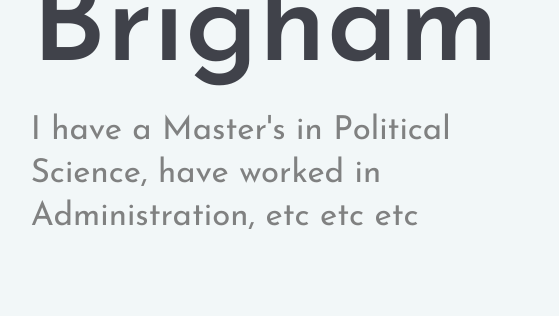
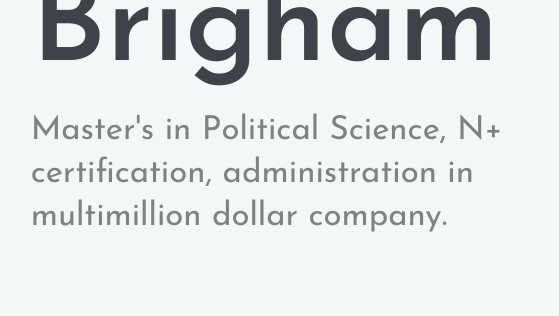
Before and after one commit to davidbrigham/davidbrigham.github.io, a plain HTML site: page index.html in a window 1280 px wide. Shown: the part 200-516 px from the top of the page, 91-650 px from the left. Drawn offline with Linux system fonts and the light colour scheme.

Commit message:
Update basic stuff for publishing
trying to find out why social link icons are not working

```diff
--- a/index.html
+++ b/index.html
@@ -61,7 +61,7 @@
 						<div class="col-lg-6">
 							<div class="hero-text">
 								<h2>David Brigham</h2>
-								<p>I have a Master's in Political Science, have worked in Administration, etc etc etc</p>
+								<p>Master's in Political Science, N+ certification, administration in multimillion dollar company.</p>
 							</div>
 							<div class="hero-info">
 								<h2>General Info</h2>
@@ -84,7 +84,7 @@
 	</section>
 	<!-- Hero section end -->
 
-	<!-- Social links section start
+	<!-- Social links section start -->
 	<div class="social-section">
 		<div class="container-fluid">
 			<div class="row">
@@ -103,7 +103,7 @@
 			</div>
 		</div>
 	</div>
-	 Social links section end -->
+<!-- Social links section end -->
 <!-- Skills section start -->
 	<section class="resume-section spad">
 		<div class="container-fluid">
@@ -405,7 +405,7 @@
 	</section>
 	 Extra section end -->
 
-	<!-- Contact section start -->
+	<!-- Contact section start
 	<section class="contact-section spad">
 		<div class="container-fluid">
 			<div class="row">
@@ -434,7 +434,7 @@
 			</div>
 		</div>
 	</section>
-	<!-- Contact section end -->
+	Contact section end -->
 
 	<!-- Footer section start -->
 	<footer class="footer-section">
```
